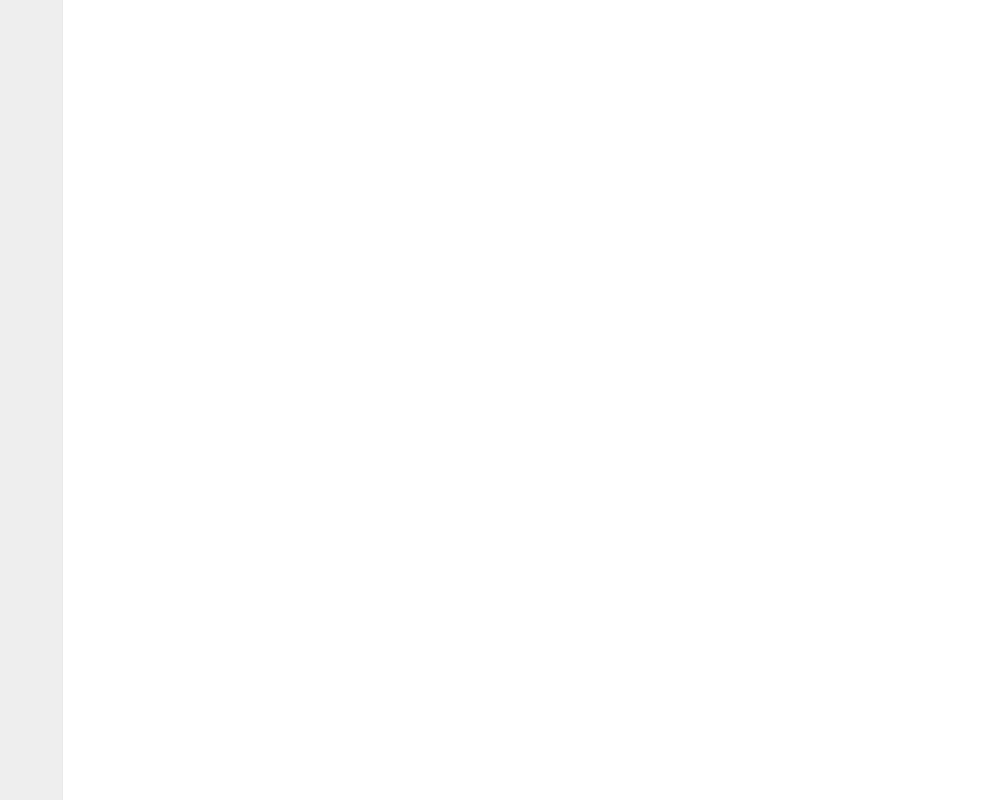
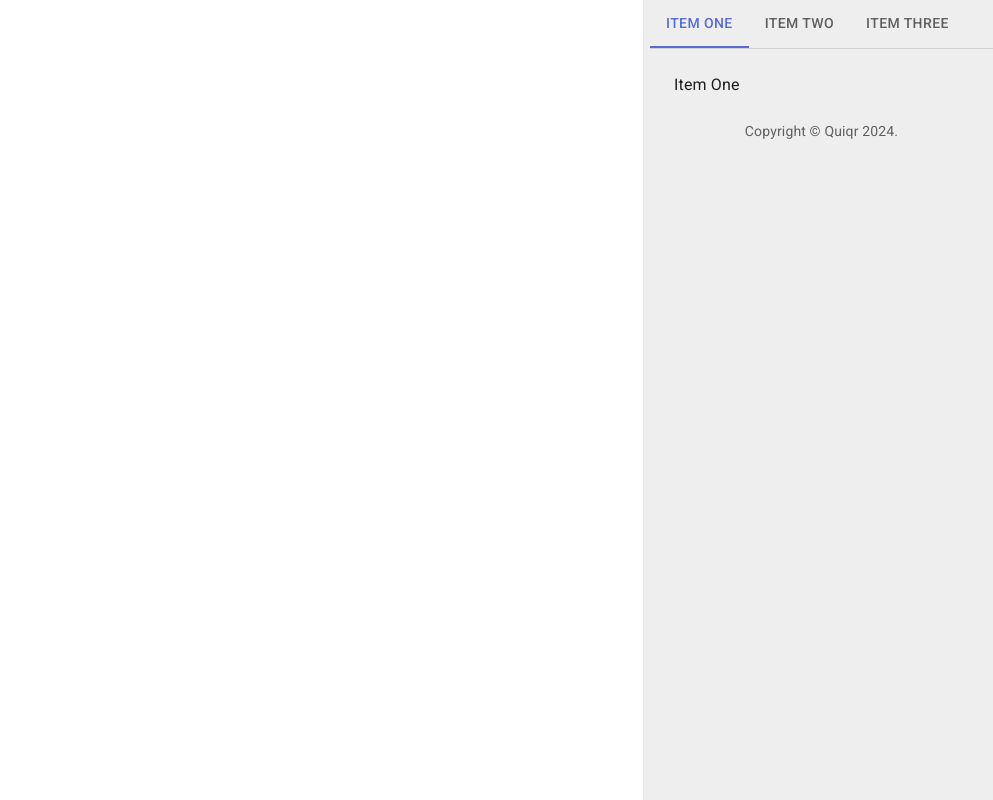
Before and after one commit to quiqr/quiqr-preview-check, a React (Create React App) app: page / in a window 1280 px wide. Shown: the whole page, without its empty margins (287-1280 px from the left). Built offline with nearby package versions, Linux system fonts and the light colour scheme.

Commit message:
moved sidebar to right

```diff
--- a/src/App.css
+++ b/src/App.css
@@ -4,7 +4,6 @@ body {
 
 .app-container {
   min-height: 100vh;
-  //padding: 1em 1em;
   display: flex;
   flex-direction: row;
   height: 100vh;
@@ -13,10 +12,10 @@ body {
 .app-sidebar {
   flex-grow: 0;
   flex-shrink: 0;
-  min-width: 350px;
+  min-width: 300px;
   max-width: 450px;
   display: flex;
-  border-right: #e9e9e9 1px solid;
+  border-left: #e9e9e9 1px solid;
   flex-direction: row;
   background: #eee;
   z-index: 2;
@@ -46,7 +45,7 @@ body {
   flex-grow: 0;
   flex-shrink: 0;
   flex-basis: 6px;
-  justify-self: flex-end;
+  justify-self: flex-begin;
   cursor: col-resize;
   resize: horizontal;
 }
--- a/src/App.tsx
+++ b/src/App.tsx
@@ -47,10 +47,7 @@ function a11yProps(index: number) {
 function Copyright() {
   return (
     <Typography variant="body2" color="text.secondary" align="center">
-      {'Copyright © '}
-      <Link color="inherit" href="https://mui.com/">
-        Your Website
-      </Link>{' '}
+      {'Copyright © Quiqr '}
       {new Date().getFullYear()}.
     </Typography>
   );
@@ -91,11 +88,9 @@ function TabsSidePanel(){
 }
 
 function App() {
-
-
-  const sidebarRef = useRef(null);
+  const sidebarRef = useRef<HTMLInputElement>(null);
   const [isResizing, setIsResizing] = useState(false);
-  const [sidebarWidth, setSidebarWidth] = useState(268);
+  const [sidebarWidth, setSidebarWidth] = useState(350);
 
   const startResizing = React.useCallback((mouseDownEvent:any) => {
     setIsResizing(true);
@@ -106,11 +101,14 @@ function App() {
   }, []);
 
   const resize = React.useCallback(
+
     (mouseMoveEvent:any) => {
+
+      const newWidth: number = window.screen.width - mouseMoveEvent.clientX - ( sidebarRef?.current?.getBoundingClientRect().right ? sidebarRef?.current?.getBoundingClientRect().right: 0 )
+
       if (isResizing) {
         setSidebarWidth(
-          mouseMoveEvent.clientX -
-            sidebarRef.current.getBoundingClientRect().left
+          window.innerWidth - mouseMoveEvent.clientX
         );
       }
     },
@@ -128,34 +126,27 @@ function App() {
 
   return (
     <div className="app-container">
+
+      <div className="app-frame">
+      </div>
+
       <div
         ref={sidebarRef}
         className="app-sidebar"
         style={{ width: sidebarWidth }}
         onMouseDown={(e) => e.preventDefault()}
       >
+        <div className="app-sidebar-resizer" onMouseDown={startResizing} />
         <div className="app-sidebar-content">
+          <TabsSidePanel />
+          <Copyright />
         </div>
-        <div className="app-sidebar-resizer" onMouseDown={startResizing} />
+
       </div>
-      <div className="app-frame">
-      </div>
+
+
     </div>
   );
 }
 
 export default App;
-
-function App2() {
-  return (
-    <Container maxWidth="sm">
-      <Box sx={{ my: 4 }}>
-        <Typography variant="h4" component="h1" sx={{ mb: 2 }}>
-          Material UI Create React App example in TypeScript
-        </Typography>
-        <ProTip />
-        <Copyright />
-      </Box>
-    </Container>
-  );
-}
```
